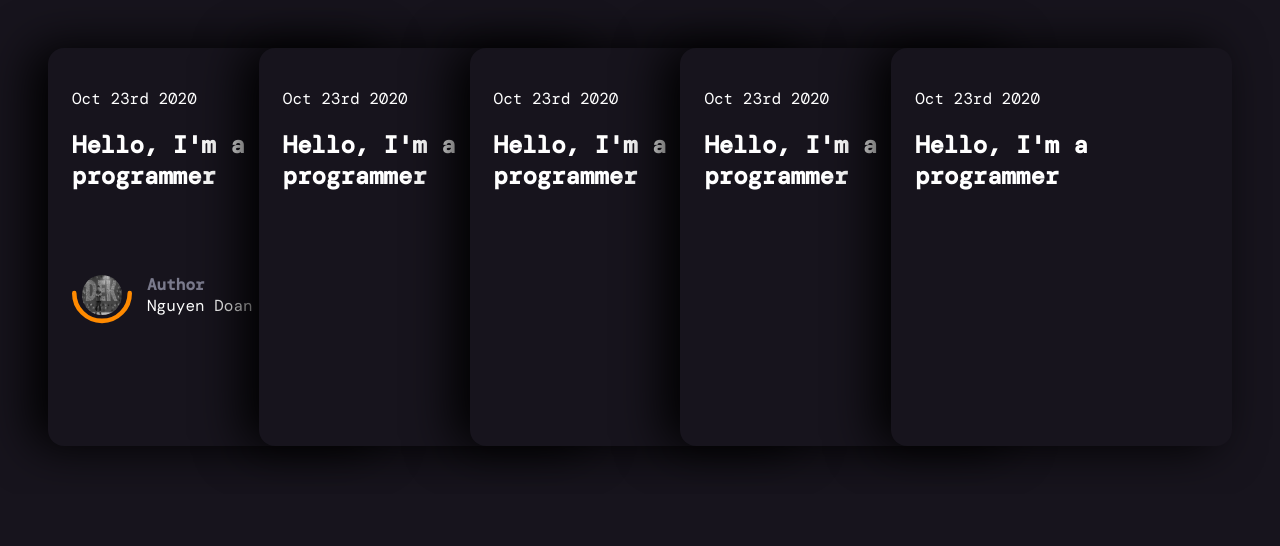
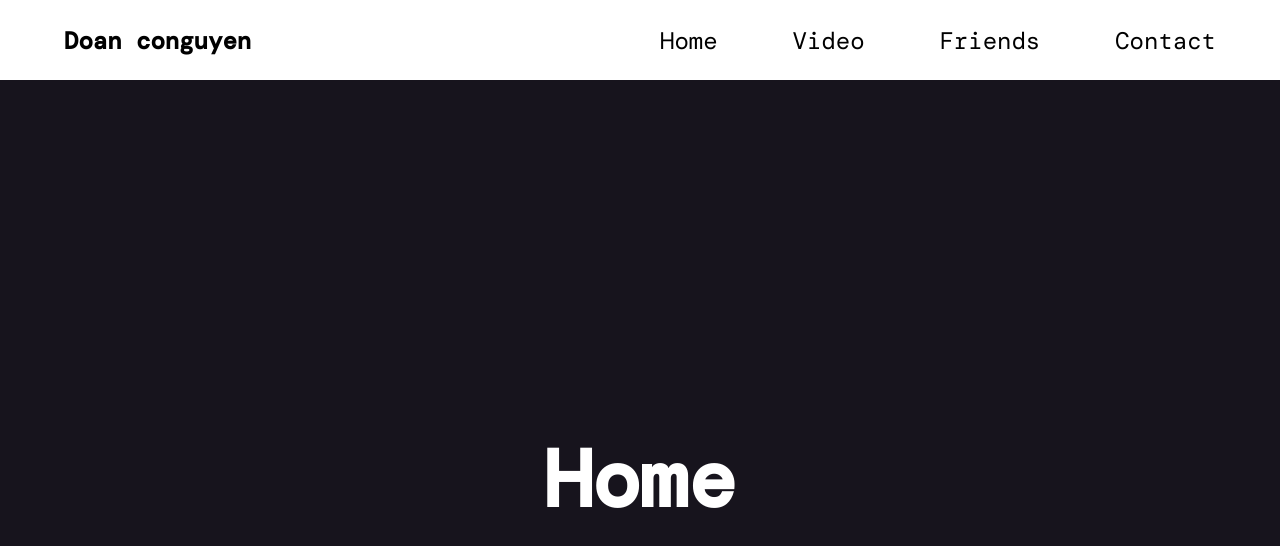
Before and after one commit to congdoanit98/my-web, a plain HTML site: page index.html in a window 1280 px wide. Shown: the top 546 px of the page. Drawn offline with nearby package versions, Linux system fonts and the light colour scheme; a web font is replaced by a local one.

Commit message:
Add files via upload

```diff
--- a/index.html
+++ b/index.html
@@ -3,59 +3,38 @@
 <head>
     <meta charset="UTF-8">
     <meta name="viewport" content="width=device-width, initial-scale=1.0">
-    <title>Document</title>
+    <title>Đoàn cônguyễn</title>
     <link rel="stylesheet" href="card.css">
+    <link rel="stylesheet" href="style.css">
 </head>
 <body>
+    <header>
+        <nav>
+            <h1 style="color: black;">Doan conguyen</h1>
+            <ul>
+                <li><a data-page="home" href="#">Home</a></li>
+                <li><a data-page="video" href="#">Video</a></li>
+                <li><a data-page="friends" href="#">Friends</a></li>
+                <li><a data-page="contact" href="#">Contact</a></li>
+                <div class="bubble"></div>
+            </ul>
+        </nav>
+    </header>
+    <main>
+        <section data-index="0" class="home">
+            <h2>Home</h2>
+        </section>
+        <section data-index="1" class="video">
+            <h2>Video</h2>
+        </section>
+        <section data-index="2" class="friends">
+            <h2>Friends</h2>
+        </section>
+        <section data-index="3" class="contact">
+            <h2>Contact</h2>
+        </section>
+    </main>
 
-    <section class="card-list">
-        <article class="card">
-            <header class="card-header">
-                <p>Oct 23rd 2020</p>
-                <h2>Hello, I'm a programmer</h2>
-            </header>
-            <div class="card-author">
-                <a class="author-avatar" href="#">
-                    <img src="avatar.jpg" alt="">
-                </a>
-                <svg class="half-circle" viewBox="0 0 106 57">
-                    <path d="M102 4c0 27.1-21.9 49-49 49S4 31.1 4 4"></path>
-                </svg>
-                <div class="author-name">
-                    <div class="author-name-prefix">Author</div>
-                    Nguyen Doan
-                </div>
-            </div>
-        </article>
-
-        <article class="card">
-            <header class="card-header">
-                <p>Oct 23rd 2020</p>
-                <h2>Hello, I'm a programmer</h2>
-            </header>
-        </article>
-
-        <article class="card">
-            <header class="card-header">
-                <p>Oct 23rd 2020</p>
-                <h2>Hello, I'm a programmer</h2>
-            </header>
-        </article>
-
-        <article class="card">
-            <header class="card-header">
-                <p>Oct 23rd 2020</p>
-                <h2>Hello, I'm a programmer</h2>
-            </header>
-        </article>
-
-        <article class="card">
-            <header class="card-header">
-                <p>Oct 23rd 2020</p>
-                <h2>Hello, I'm a programmer</h2>
-            </header>
-        </article>
-    </section>
 
 </body>
 </html>
--- /dev/null
+++ b/style.css
@@ -0,0 +1,57 @@
+
+header{
+    position: sticky;
+    top: 0px;
+    background: white;
+}
+
+nav{
+    min-height: 10vh;
+    margin: auto;
+    width: 90%;
+    display: flex;
+    align-items: center;
+    justify-content: space-between;
+}
+
+nav h1, nav ul{
+    font-size: 1.5rem;
+    flex: 1;
+}
+
+nav ul{
+    list-style-type: none;
+    display: flex;
+    justify-content: space-between;
+}
+
+nav a{
+    color: black;
+    text-decoration: none;
+}
+
+section{
+    min-height: 100vh;
+    display: flex;
+    justify-content: center;
+    align-items: center;
+}
+
+section h2{
+    font-size: 5rem;
+}
+
+.bubble{
+    position: absolute;
+    z-index: -2;
+    background: chartreuse;
+}
+
+footer{
+    position: sticky;
+    bottom: 0px;
+    background: white;
+    color: black;
+    text-align: center;
+    font-size: 1.5rem;
+}
```
